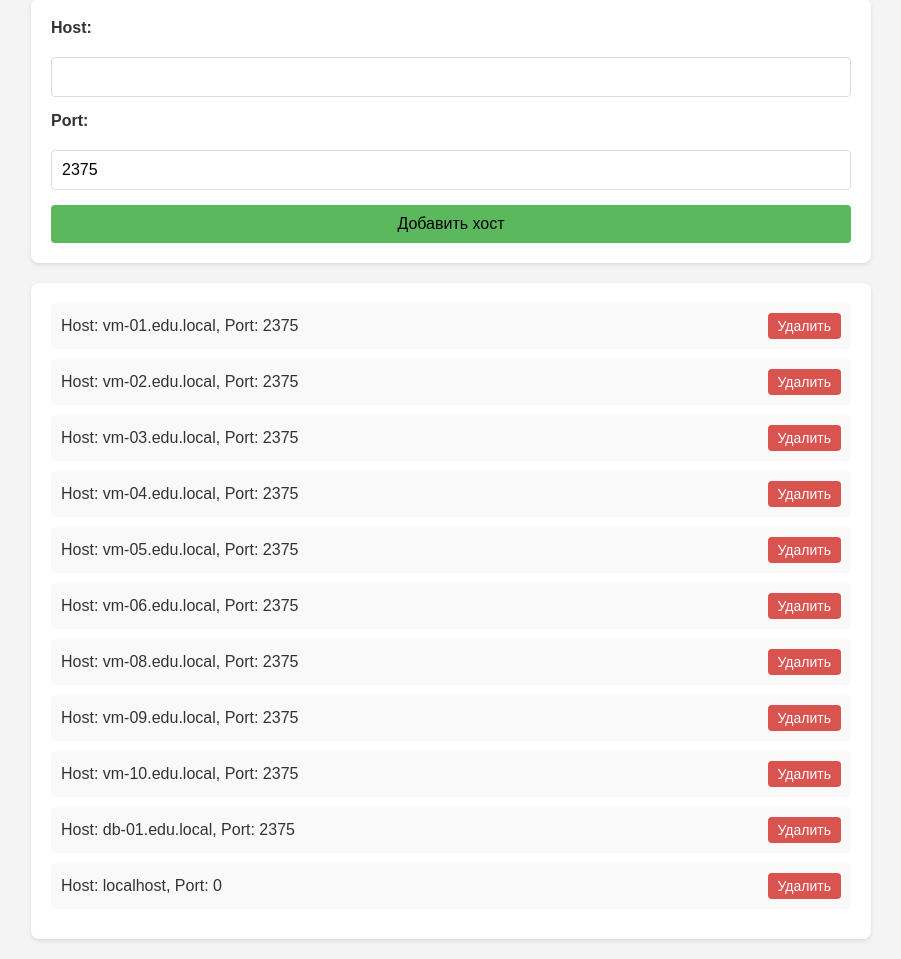
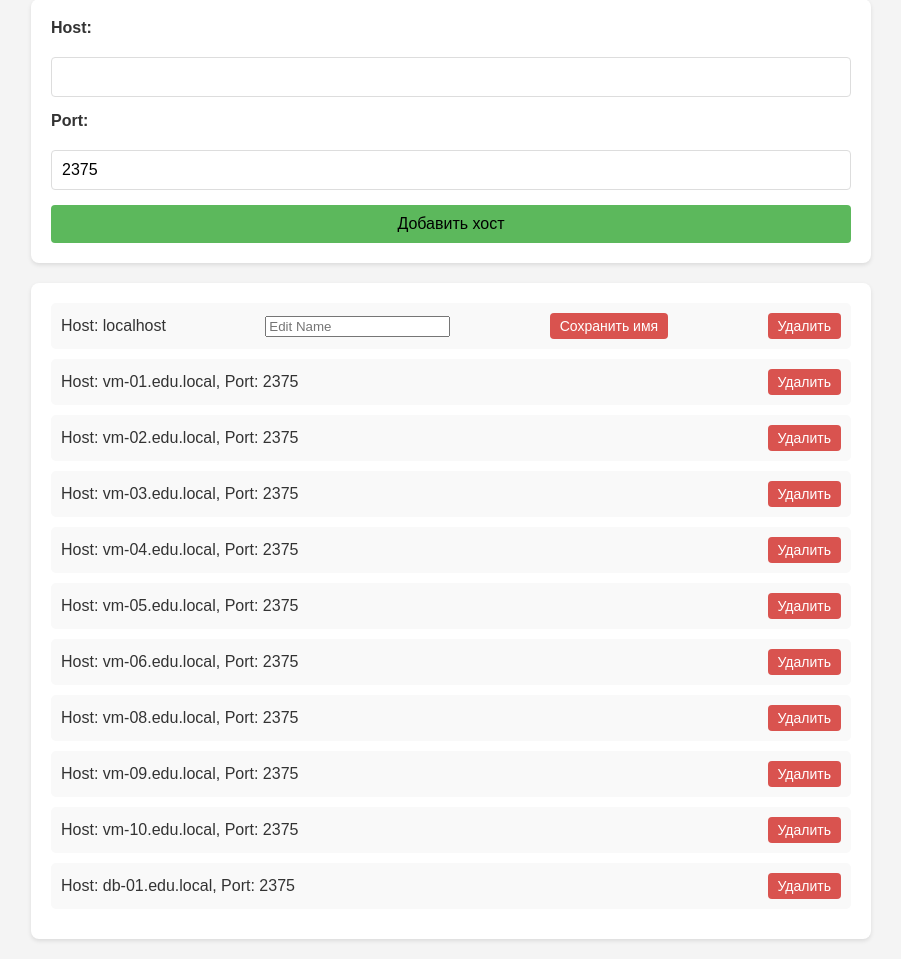
Before and after one commit to yurii-a-lebedev/cmap, a Flask app: page /manage_hosts in a window 1280 px wide. Shown: the part 190-1149 px from the top of the page, without its empty margins (189-1090 px from the left). Run offline with Flask 3, Linux system fonts and the light colour scheme.

Commit message:
добавление видимого имени localhost

```diff
--- a/app/main.py
+++ b/app/main.py
@@ -19,16 +19,24 @@ class Host(db.Model):
     id = db.Column(db.Integer, primary_key=True)
     host = db.Column(db.String(120), nullable=False)
     port = db.Column(db.Integer, nullable=False)
+    visible_name = db.Column(db.String(120), nullable=True)  # Новое поле для видимого имени
 
 # Проверка существования таблицы через инспектор
 def table_exists(table_name):
     inspector = inspect(db.engine)
     return table_name in inspector.get_table_names()
 
-# Создание базы данных при первом запуске
+# Создание базы данных и добавление миграции для нового поля при первом запуске
 with app.app_context():
     if not table_exists("host"):
         db.create_all()
+    else:
+        # Проверяем наличие нового столбца visible_name, если его нет — добавляем
+        column_names = [column.name for column in inspect(Host).columns]
+        if "visible_name" not in column_names:
+            from sqlalchemy.sql import text
+            with db.engine.connect() as connection:
+                connection.execute(text("ALTER TABLE host ADD COLUMN visible_name VARCHAR(120)"))
 
 # Флаги включения/выключения маршрутов
 ENABLE_ROUTES = {
@@ -97,6 +105,7 @@ if ENABLE_ROUTES.get("index"):
         for entry in hosts:
             host = entry.host
             port = entry.port
+            visible_name = entry.visible_name if entry.visible_name else host
             containers = get_docker_containers(host, port)
 
             running_containers = []
@@ -119,7 +128,7 @@ if ENABLE_ROUTES.get("index"):
                         stopped_containers.append(container_data)
                         total_stopped += 1
             else:
-                results[host] = {"error": containers, "color": "red"}
+                results[visible_name] = {"error": containers, "color": "red"}
                 continue
 
             if running_containers:
@@ -131,7 +140,7 @@ if ENABLE_ROUTES.get("index"):
             else:
                 color = "blue"
 
-            results[host] = {
+            results[visible_name] = {
                 "running": running_containers,
                 "stopped": stopped_containers,
                 "color": color
@@ -148,11 +157,11 @@ if ENABLE_ROUTES.get("index"):
 
 # API для управления хостами
 if ENABLE_ROUTES.get("hosts"):
-    @app.route("/hosts", methods=["GET", "POST", "DELETE"])
+    @app.route("/hosts", methods=["GET", "POST", "DELETE", "PATCH"])
     def manage_hosts():
         if request.method == "GET":
             hosts = Host.query.all()
-            return jsonify([{"id": host.id, "host": host.host, "port": host.port} for host in hosts])
+            return jsonify([{"id": host.id, "host": host.host, "port": host.port, "visible_name": host.visible_name} for host in hosts])
 
         if request.method == "POST":
             data = request.json
@@ -170,6 +179,17 @@ if ENABLE_ROUTES.get("hosts"):
                 return jsonify({"message": "Хост удален"}), 200
             return jsonify({"message": "Хост не найден"}), 404
 
+        if request.method == "PATCH":
+            data = request.json
+            host = Host.query.get(data['id'])
+            if host:
+                host.visible_name = data.get('visible_name')
+                db.session.commit()
+                print(f"Updated visible_name for host ID {host.id}: {host.visible_name}")
+                return jsonify({"message": "Имя обновлено"}), 200
+            print(f"Host with ID {data['id']} not found")
+            return jsonify({"message": "Хост не найден"}), 404
+
 # Эндпоинт для карты контейнеров
 if ENABLE_ROUTES.get("containers_map"):
     @app.route("/containers_map", methods=["GET"])
@@ -182,6 +202,7 @@ if ENABLE_ROUTES.get("containers_map"):
         for entry in hosts:
             host = entry.host
             port = entry.port
+            visible_name = entry.visible_name if entry.visible_name else host
             containers = get_docker_containers(host, port)
 
             if isinstance(containers, list):
@@ -196,7 +217,7 @@ if ENABLE_ROUTES.get("containers_map"):
                         "id": container_id,
                         "name": container_name,
                         "state": container_state,
-                        "host": host,  # Имя хоста
+                        "host": visible_name,  # Имя хоста
                         "labels": container_labels
                     })
                     container_ids[container_name] = container_id
--- a/app/templates/manage_hosts.html
+++ b/app/templates/manage_hosts.html
@@ -20,15 +20,42 @@
     <script>
         async function fetchHosts() {
             const response = await fetch("/hosts");
-            const hosts = await response.json();
+            let hosts = await response.json();
+
+            // Перемещаем localhost в начало списка
+            hosts = hosts.sort((a, b) => {
+                if (a.host === "localhost") return -1;
+                if (b.host === "localhost") return 1;
+                return 0;
+            });
+
             const hostList = document.getElementById("host-list");
             hostList.innerHTML = "";
             hosts.forEach(host => {
                 const listItem = document.createElement("li");
-                listItem.textContent = `Host: ${host.host}, Port: ${host.port}`;
+
+                if (host.host === "localhost") {
+                    listItem.textContent = `Host: ${host.host}`;
+
+                    const editNameInput = document.createElement("input");
+                    editNameInput.type = "text";
+                    editNameInput.placeholder = "Edit Name";
+                    editNameInput.value = host.visible_name || "";
+
+                    const saveButton = document.createElement("button");
+                    saveButton.textContent = "Сохранить имя";
+                    saveButton.onclick = () => updateHostName(host.id, editNameInput.value);
+
+                    listItem.appendChild(editNameInput);
+                    listItem.appendChild(saveButton);
+                } else {
+                    listItem.textContent = `Host: ${host.host}, Port: ${host.port}`;
+                }
+
                 const deleteButton = document.createElement("button");
                 deleteButton.textContent = "Удалить";
                 deleteButton.onclick = () => deleteHost(host.id);
+
                 listItem.appendChild(deleteButton);
                 hostList.appendChild(listItem);
             });
@@ -50,6 +77,22 @@
             if (response.ok) {
                 document.getElementById("host-form").reset();
                 fetchHosts();
+            }
+        }
+
+        async function updateHostName(id, name) {
+            const response = await fetch("/hosts", {
+                method: "PATCH",
+                headers: {
+                    "Content-Type": "application/json"
+                },
+                body: JSON.stringify({ id, visible_name: name })
+            });
+
+            if (response.ok) {
+                fetchHosts();
+            } else {
+                console.error("Failed to update host name", await response.text());
             }
         }
 
```
